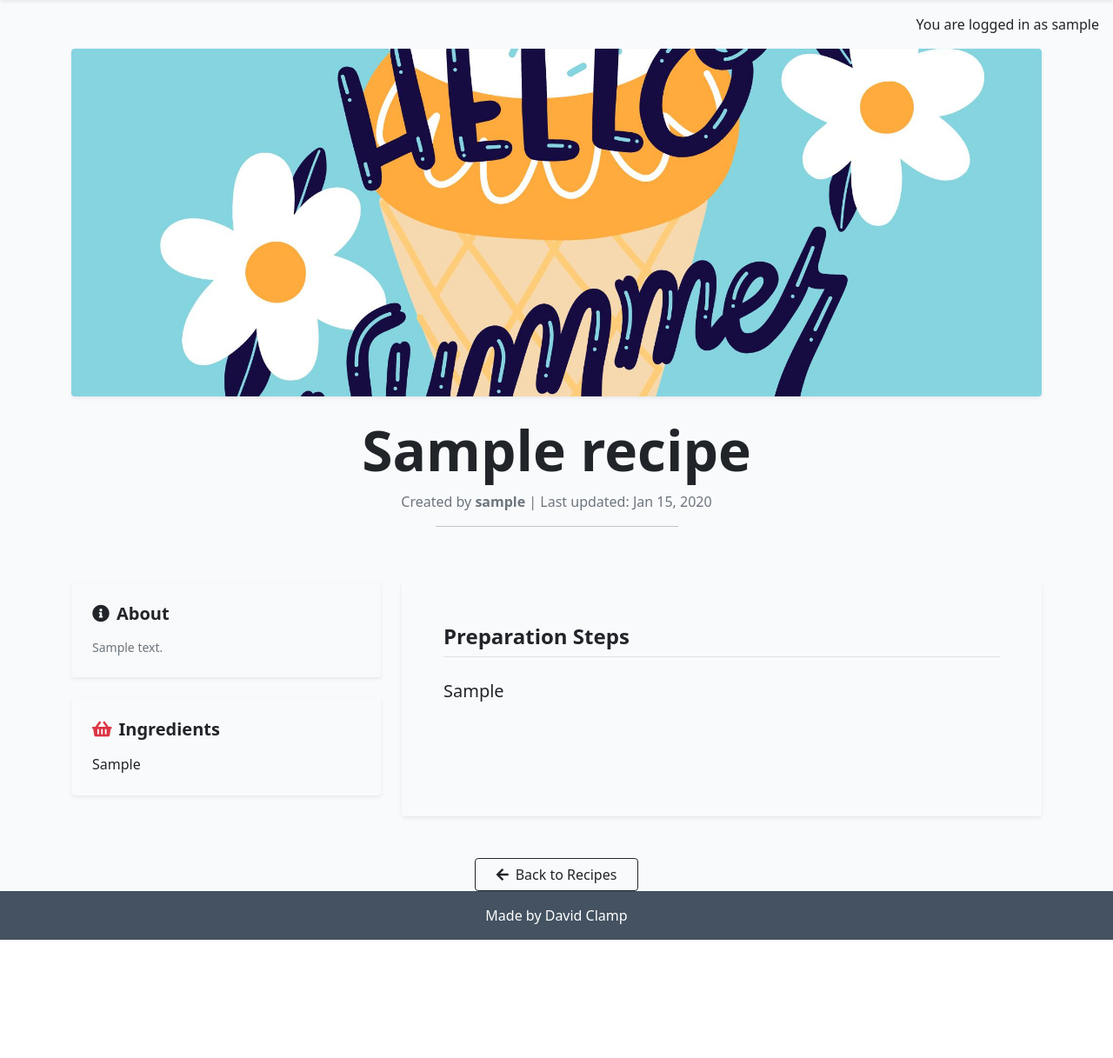
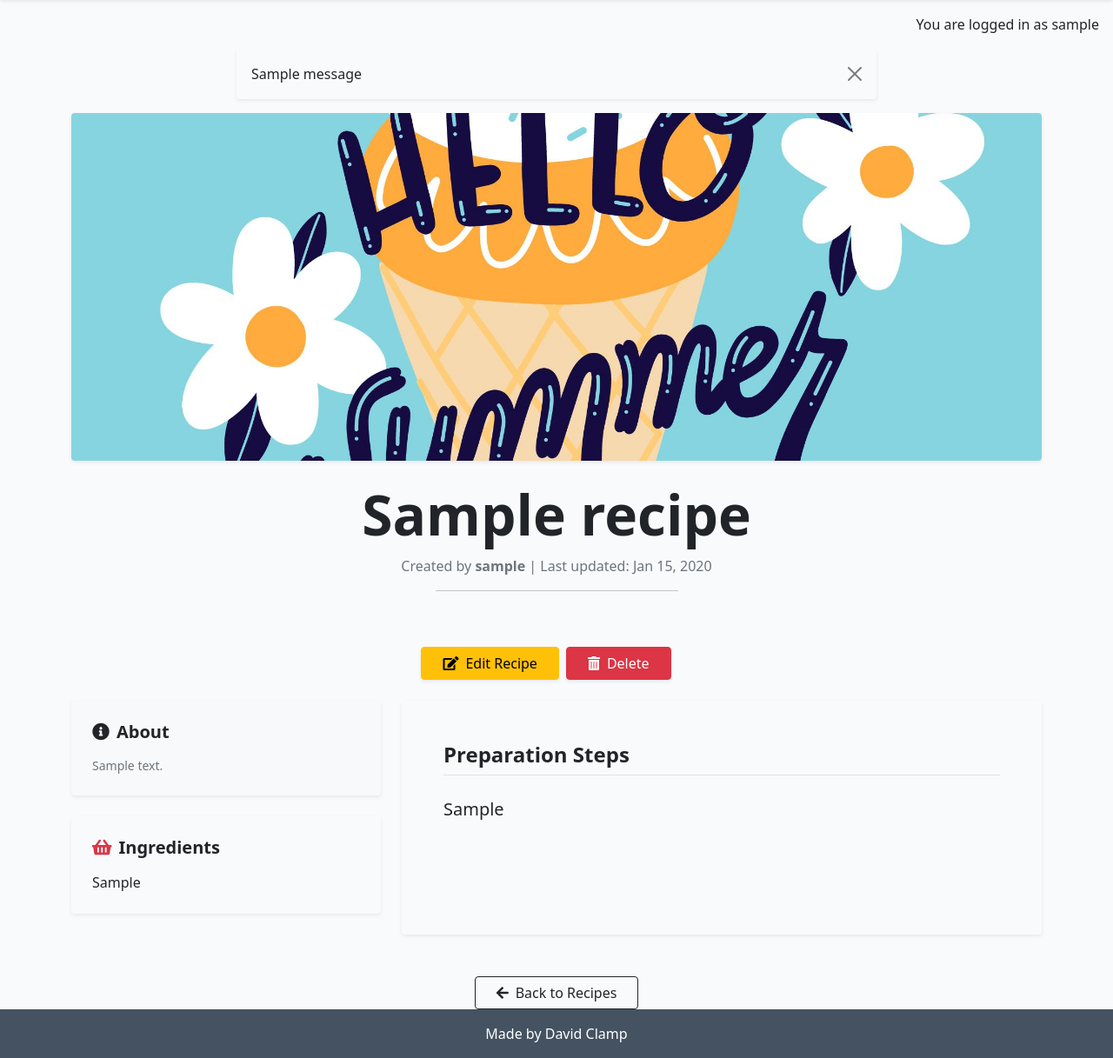
Before and after one commit to DavidClamp/recipe_project, a Django app: a page that uses templates/base.html in a window 1280 px wide. Shown: the part 57-1274 px from the top of the page at 87% size. Before the commit the page ends 1138 px from the top, so only its background shows below. Run offline with Django 4.2, Linux system fonts and the light colour scheme; a user stored in the database is signed in; tables that the repository leaves empty hold one stand-in row (values such as "Sample post"); one stand-in notice (Sample message) is shown; some libraries are stand-ins or nearby versions.

Commit message:
Start to add and delete functionality to views, templates, urls

```diff
--- a/center/templates/center/recipe_detail.html
+++ b/center/templates/center/recipe_detail.html
@@ -22,6 +22,30 @@
             </p>
             <hr class="w-25 mx-auto">
         </div>
+
+<!-- Author Actions: Edit and Delete -->
+{% if user.is_authenticated and recipe.author == user %}
+<div class="row mb-4">
+    <div class="col-12 text-center">
+        <div class="d-inline-flex gap-2">
+            <!-- Link to Edit Function -->
+            <a href="{% url 'edit_recipe' recipe.slug %}" class="btn btn-warning shadow-sm px-4">
+                <i class="fas fa-edit me-2"></i>Edit Recipe
+            </a>
+            <!-- Link to Delete Confirmation Function -->
+            <a href="{% url 'delete_recipe' recipe.slug %}" class="btn btn-danger shadow-sm px-4">
+                <i class="fas fa-trash-alt me-2"></i>Delete
+            </a>
+        </div>
+    </div>
+</div>
+{% endif %}
+
+
+
+
+
+
 
         <!-- Sidebar: Description & Ingredients -->
         <div class="col-lg-4">
--- a/center/urls.py
+++ b/center/urls.py
@@ -6,4 +6,6 @@ urlpatterns = [
     path('', views.RecipeList.as_view(), name='home'),
     path('add/', views.add_recipe, name='recipe_add'),
     path('<slug:slug>/', views.recipe_detail, name='recipe_detail'),
+    path('edit/<slug:slug>/', views.edit_recipe, name='edit_recipe'),
+    path('delete/<slug:slug>/', views.delete_recipe, name='delete_recipe'),
 ]
--- a/center/views.py
+++ b/center/views.py
@@ -1,4 +1,4 @@
-from django.shortcuts import render, get_object_or_404
+from django.shortcuts import render, get_object_or_404, redirect
 from django.views import generic
 from .models import Recipe
 from django.utils.text import slugify
@@ -39,6 +39,7 @@ def recipe_detail(request, slug):
     )
 # add a recipe
 
+@login_required
 def add_recipe(request):
     if request.method == "POST":
         title = request.POST.get("title")
@@ -61,3 +62,43 @@ def add_recipe(request):
         return redirect("recipe_detail", slug=recipe.slug)
 
     return render(request, "center/add_recipe.html")
+
+# edit a recipe
+
+@login_required
+def edit_recipe(request, slug):
+    #Fetch the existing recipe
+    recipe = get_object_or_404(Recipe, slug=slug)
+
+    if request.method == "POST":
+        # Update the object fields
+        recipe.title = request.POST.get("title")
+        recipe.description = request.POST.get("description")
+        recipe.ingredients = request.POST.get("ingredients")
+        recipe.instructions = request.POST.get("instructions")
+
+        # Save to database
+        recipe.save()
+
+        messages.success(request, f'Recipe "{recipe.title}" updated successfully!')
+        return redirect("recipe_detail", slug=recipe.slug)
+
+    # 6. Render the form pre-filled with existing recipe data
+    return render(request, "center/edit_recipe.html", {"recipe": recipe})
+
+@login_required
+def delete_recipe(request, slug):
+    recipe = get_object_or_404(Recipe, slug=slug)
+
+    # Check if the user owns the recipe
+    if recipe.author != request.user:
+        messages.error(request, "You can't delete someone else's recipe.")
+        return redirect('recipe_detail', slug=slug)
+
+    if request.method == "POST":
+        recipe.delete()
+        messages.success(request, "Recipe deleted successfully!")
+        return redirect("home")
+
+    # Render a simple confirmation page for GET requests
+    return render(request, "center/delete_confirm.html", {"recipe": recipe})
--- a/templates/base.html
+++ b/templates/base.html
@@ -85,11 +85,26 @@
         <p class="text-end m-3">You are not logged in</p>
         {% endif %}
 
-        {% block content %}
-         <!-- Content Goes here -->
-        {% endblock content %}
+    <!-- MESSAGES BLOCK: Essential for CRUD feedback -->
+    <div class="container">
+        <div class="row">
+            <div class="col-md-8 offset-md-2">
+                {% for message in messages %}
+                <div class="alert {{ message.tags }} alert-dismissible fade show shadow-sm" id="msg" role="alert">
+                    {{ message | safe }}
+                    <button type="button" class="btn-close" data-bs-dismiss="alert" aria-label="Close"></button>
+                </div>
+                {% endfor %}
+            </div>
+        </div>
+    </div>
 
-    </main>
+    {% block content %}
+     <!-- Content Goes here -->
+    {% endblock content %}
+</main>
+
+
 
     <!-- Footer -->
     <footer class="footer mt-auto py-3 dark-bg">
```
Also changed, not shown: center/templates/center/edit_recipe.html (added, +30 -0 lines).
